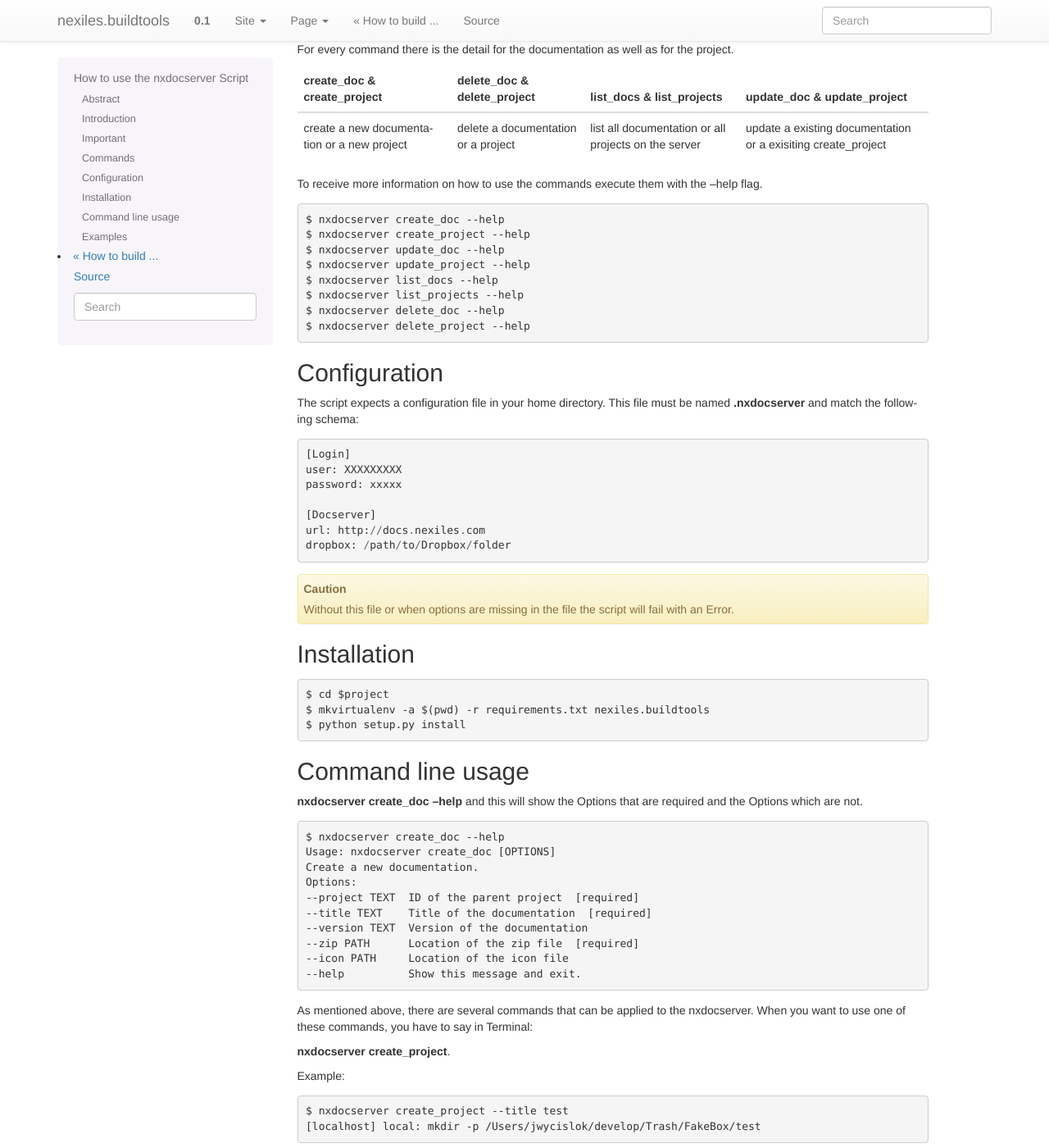
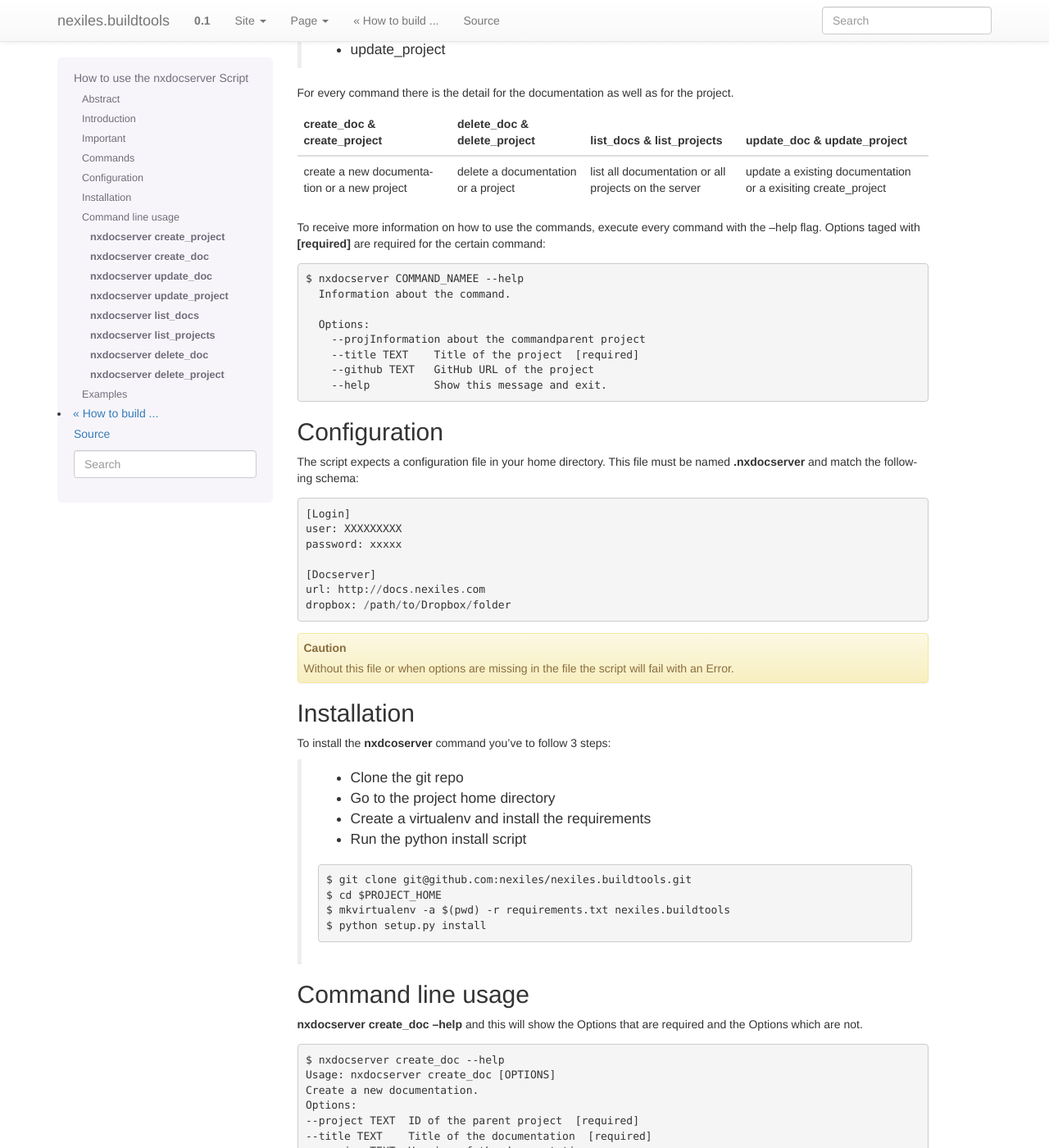
Before and after one commit to nexiles/nexiles.buildtools, a Sphinx documentation site: the page built from docs/nxdocserver.rst, in a window 1280 px wide and 1400 px high, scrolled down 629 px. Shown: the whole window at 82% size. Built offline with Sphinx 7.4.7, drawn with Linux system fonts in a browser that asks for light colours; pages that are not in the unit, such as notebooks, are missing from menus; some of the changed text lies outside the part shown.

Commit message:
nxdocserver.rst review changes

```diff
--- a/docs/nxdocserver.rst
+++ b/docs/nxdocserver.rst
@@ -24,16 +24,16 @@
 Commands
 ========
 
-The following commands can be used::
+The following commands can be used
 
-    create_doc
-    create_project
-    delete_doc
-    delete_project
-    list_doc
-    list_projects
-    update_doc
-    update_project
+    - create_doc
+    - create_project
+    - delete_doc
+    - delete_project
+    - list_doc
+    - list_projects
+    - update_doc
+    - update_project
 
 For every command there is the detail for the documentation as well as for the
 project.
@@ -46,18 +46,17 @@
 +-------------------------------+-----------------------------+------------------------------+---------------------------------+
 
 
-To receive more information on how to use the commands execute them with the
---help flag. ::
+To receive more information on how to use the commands, execute every command with the
+--help flag. Options taged with **[required]** are required for the certain command::
 
-  $ nxdocserver create_doc --help
-  $ nxdocserver create_project --help
-  $ nxdocserver update_doc --help
-  $ nxdocserver update_project --help
-  $ nxdocserver list_docs --help
-  $ nxdocserver list_projects --help
-  $ nxdocserver delete_doc --help
-  $ nxdocserver delete_project --help
+  $ nxdocserver COMMAND_NAMEE --help
+    Information about the command.
 
+    Options:
+      --projInformation about the commandparent project
+      --title TEXT    Title of the project  [required]
+      --github TEXT   GitHub URL of the project
+      --help          Show this message and exit.
 
 Configuration
 =============
@@ -80,11 +79,22 @@
 Installation
 ============
 
-::
+To install the **nxdcoserver** command you've to follow 3 steps:
 
-$ cd $project
-$ mkvirtualenv -a $(pwd) -r requirements.txt nexiles.buildtools
-$ python setup.py install
+    - Clone the git repo
+
+    - Go to the project home directory
+
+    - Create a virtualenv and install the requirements
+
+    - Run the python install script
+
+    ::
+
+    $ git clone git@github.com:nexiles/nexiles.buildtools.git
+    $ cd $PROJECT_HOME
+    $ mkvirtualenv -a $(pwd) -r requirements.txt nexiles.buildtools
+    $ python setup.py install
 
 
 Command line usage
@@ -105,18 +115,23 @@
     --help          Show this message and exit.
 
 
-As mentioned above, there are several commands that can be applied to the
-nxdocserver. When you want to use one of these commands, you have to say
-in Terminal:
+To get informations about a certain command typ **--help**.
 
-**nxdocserver create_project**.
+**nxdocserver create_project**
+------------------------------
+
+To create a project you've to use the **create_project** command like in the
+Example.
 
 Example::
 
     $ nxdocserver create_project --title test
     [localhost] local: mkdir -p /Users/jwycislok/develop/Trash/FakeBox/test
 
-**nxdocserver create_doc**. This is a command to create a new documentation.
+**nxdocserver create_doc**
+--------------------------
+
+This is a command to create a new documentation.
 And when you want to see more informations or options about this command.
 
 Example::
@@ -129,26 +144,35 @@
      extracting: index.html
 
 
-**nxdocserver update_doc** update a existing documentation.
+**nxdocserver update_doc**
+--------------------------
 
-nxdocserver update_doc has no output.
+To update a documentation you've to use the **update_doc** command like in the
+Example.
 
-foo-0-1.0 is replaced by the title attribute in plone.
+.. caution:: nxdocserver update_doc has no output. foo-0-1.0 is replaced by the title attribute in plone.
 
 Example::
 
   $ nxdocserver update_doc foo-0-1.0 --project test
 
-**nxdocserver update_project** update a existing documentation.
+**nxdocserver update_project**
+------------------------------
+
+
+This commands updates a existing project.
 
 Example::
 
   $ nxdocserver update_project test
 
-nxdocserver update_project has no output.
+.. caution:: nxdocserver update_project has no output.
 
 
-**nxdocserver list_docs** list all documentation on the server.
+**nxdocserver list_docs**
+-------------------------
+
+This command lists all documentation on the server.
 
 Example::
 
@@ -163,7 +187,10 @@
   .............
 
 
-**nxdocserver list_projects** list all projects on the server.
+**nxdocserver list_projects**
+-----------------------------
+
+This command lists all projects on the server.
 
 Example::
 
@@ -177,17 +204,24 @@
   ..............
 
 
-**nxdocserver delete_doc** delete documentation.
-nxdocserver delete_doc has no output.
-foo-0-1.0 is replaced by the title attribute in plone.
+**nxdocserver delete_doc**
+--------------------------
+
+This command deletes a documentation.
+
+.. caution:: nxdocserver delete_doc has no output. foo-0-1.0 is replaced by the title attribute in plone.
 
 Example::
 
   $ nxdocserver delete_doc foo-0-1.0 --project test
 
 
-**nxdocserver delete_project** delete documentation.
-nxdocserver delete_project has no output.
+**nxdocserver delete_project**
+------------------------------
+
+
+This commands deletes a documentation.
+.. caution::  nxdocserver delete_project has no output.
 
 Example::
 
```
